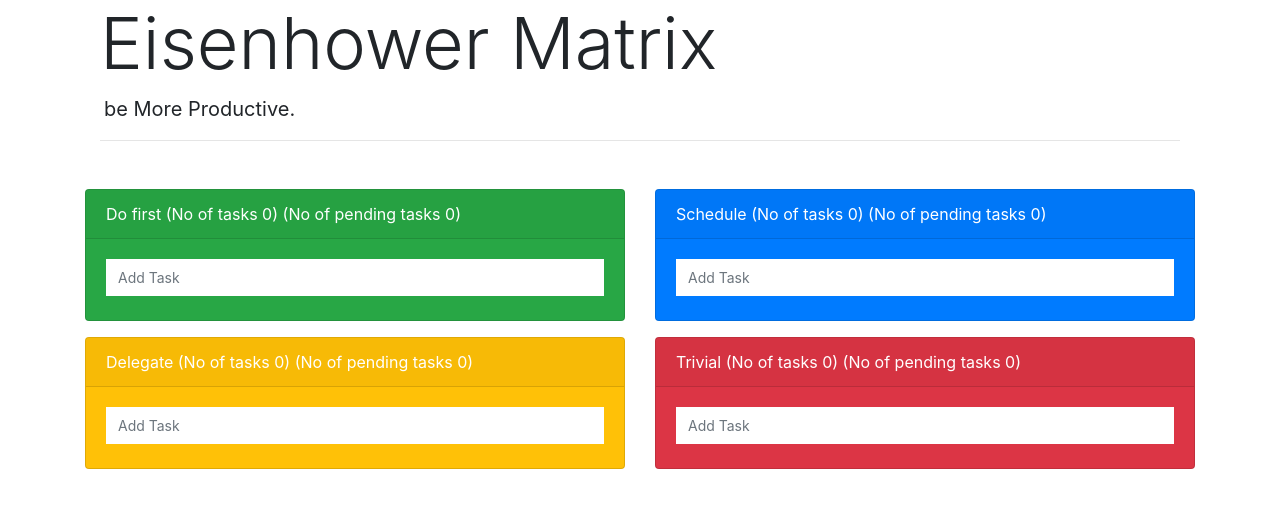
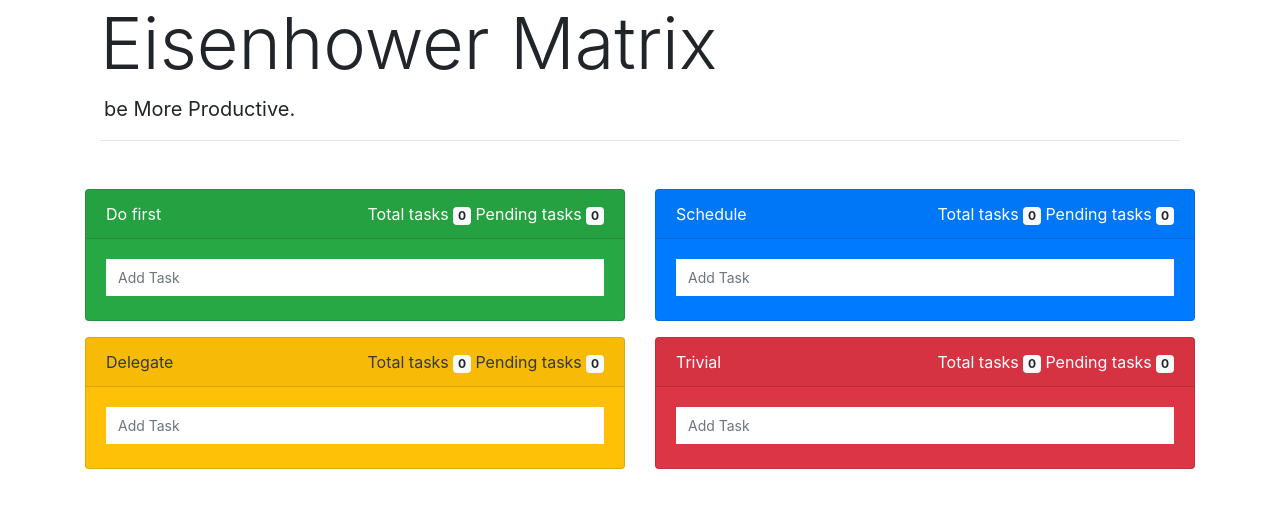
Before and after one commit to r8here/time-management-eisenhower-matrix, a Vue app: page / in a window 1280 px wide. Shown: the top 508 px of the page. Built offline with nearby package versions, Linux system fonts and the light colour scheme.

Commit message:
Add checkbox and mark done task with linethrough

```diff
--- a/src/components/Matrix.vue
+++ b/src/components/Matrix.vue
@@ -2,23 +2,23 @@
   <div class="container my-5">
     <div class="row">
         <div class="col-sm-12 col-md-6">
-            <tasks taskTitle='Do first' group-name='doFirst' background-class='bg-success'/>
+            <tasks taskTitle='Do first' group-name='doFirst' background-class='bg-success' text-color-class='text-white'/>
         </div>
         <div class="col-sm-12 col-md-6">
-            <tasks taskTitle='Schedule' group-name='schedule' background-class='bg-primary'/>
+            <tasks taskTitle='Schedule' group-name='schedule' background-class='bg-primary' text-color-class='text-white'/>
         </div>
         <div class="col-sm-12 col-md-6">
             <tasks taskTitle='Delegate' group-name='delegate' background-class='bg-warning'/>
         </div>
         <div class="col-sm-12 col-md-6">
-            <tasks taskTitle='Trivial' group-name='trivial' background-class='bg-danger'/>
+            <tasks taskTitle='Trivial' group-name='trivial' background-class='bg-danger' text-color-class='text-white'/>
         </div>
     </div>
   </div>
 </template>
 
 <script>
-import Tasks from './Tasks.vue'
+import Tasks from './Tasks'
 export default {
     name: 'Matrix',
     components: {
@@ -29,5 +29,7 @@ export default {
 
 <!-- Add "scoped" attribute to limit CSS to this component only -->
 <style scoped>
-    /**/
+    .bg-warning label {
+        color: #fff !important
+    }
 </style>
--- a/src/components/Tasks.vue
+++ b/src/components/Tasks.vue
@@ -1,21 +1,25 @@
 <template>
-<div class="card text-white mb-3" :class='backgroundClass'>
-    <div class="card-header">{{ taskTitle }} <span class='label label-info'>(No of tasks {{ tasks.length }})</span> <span class='label label-info'>(No of pending tasks {{ pendingCount }})</span></div>
+<div class="card mb-3" :class="[backgroundClass, textColorClass]">
+    <div class="card-header">{{ taskTitle }}
+        <div class="float-right">
+            Total tasks <span class="badge badge-light">{{ tasks.length }}</span> Pending tasks <span class="badge badge-light">{{ pendingCount }}</span>
+        </div>
+    </div>
     <div class="card-body">
         <div class="h-100">
             <ul class="list-group list-group-flush p-0">
                 <li class="list-group-item mb-1 bg-white p-1">
                     <input class="rounded-0 form-control form-control-sm" @keyup.enter="addTask" type="text" v-model="newTask" placeholder="Add Task">
                 </li>
-                <li class="list-group-item mb-1 bg-transparent p-0" v-for="(task, index) in tasks" :key='index'>
+                <li class="list-group-item task mb-1 bg-transparent p-0" v-for="(task, index) in tasks" :key='index'>
                     <div v-if="task.edit == false">
-                    <label @dblclick="task.edit = true" class="mb-0 p-1">
-                        {{ task.status ? 'Done' : '' }} {{ task.taskItem }}
+                    <label @dblclick="task.edit = true" class="mb-0 p-1" :class="{ 'done': task.status }">
+                        <input type="checkbox" aria-label="Checkbox for following text input" @click="task.status = !task.status" :checked="task.status"> {{ task.taskItem }}
                     </label>
                     <div class="action float-right">
-                        <button type='button' class="btn-sm btn btn-info mr-2" @click="task.status = !task.status">{{ task.status ? 'Mark as not done' : 'Mark as done' }}</button>
+                        <!-- <button type='button' class="btn badge badge-dark mr-2" @click="task.status = !task.status">{{ task.status ? 'Mark as not done' : 'Mark as done' }}</button> -->
 
-                        <button class="btn-sm btn btn-danger mr-2" @click="tasks.splice(index, 1)">X</button>
+                        <button type="button" class="btn badge badge-danger mr-2" @click="tasks.splice(index, 1)">X</button>
                     </div>
                     </div>
                     <input class="rounded-0 form-control form-control-sm" v-else type="text" v-model="task.taskItem" placeholder="Edit Task" @focusout="task.edit = false" @keyup.enter="task.edit = false">
@@ -32,7 +36,8 @@ export default {
     props: {
         'taskTitle': String,
         'backgroundClass': String,
-        'groupName': { required: true }
+        'groupName': { required: true },
+        'textColorClass': { default: 'text-dark' }
     },
     data(){
         return{
@@ -82,13 +87,23 @@ export default {
 <style scoped>
 input,
 .list-group-item > div{
-    background: #ffffff4f;
     border: 0;
 }
+
+.task.list-group-item div{
+    background: #00000045;
+}
+
 .card-body{
     max-height: 250px;
     overflow: hidden;
     overflow-y: auto;
 }
-/*  */
+.done {
+    text-decoration: line-through;
+}
+
+.bg-warning label {
+    color: #fff !important
+}
 </style>
```
